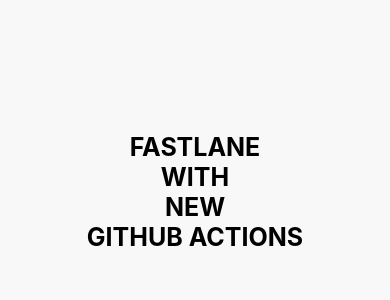
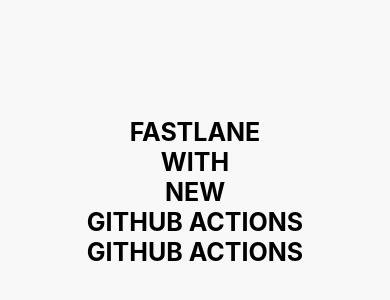
Before and after one commit to mehultnm/Firebase, a React Native app: screen / in a window 390 px wide. Shown: the part 230-530 px from the top of the page. Built offline with nearby package versions, Linux system fonts and the light colour scheme.

Commit message:
fastlane build

```diff
--- a/App.js
+++ b/App.js
@@ -9,6 +9,7 @@
         <Text style={{color:'#000',fontSize:25,fontWeight:'700'}}>WITH</Text>
         <Text style={{color:'#000',fontSize:25,fontWeight:'700'}}>NEW</Text>
         <Text style={{color:'#000',fontSize:25,fontWeight:'700'}}>GITHUB ACTIONS</Text>
+        <Text style={{color:'#000',fontSize:25,fontWeight:'700'}}>GITHUB ACTIONS</Text>
 
 
       </View>
```
